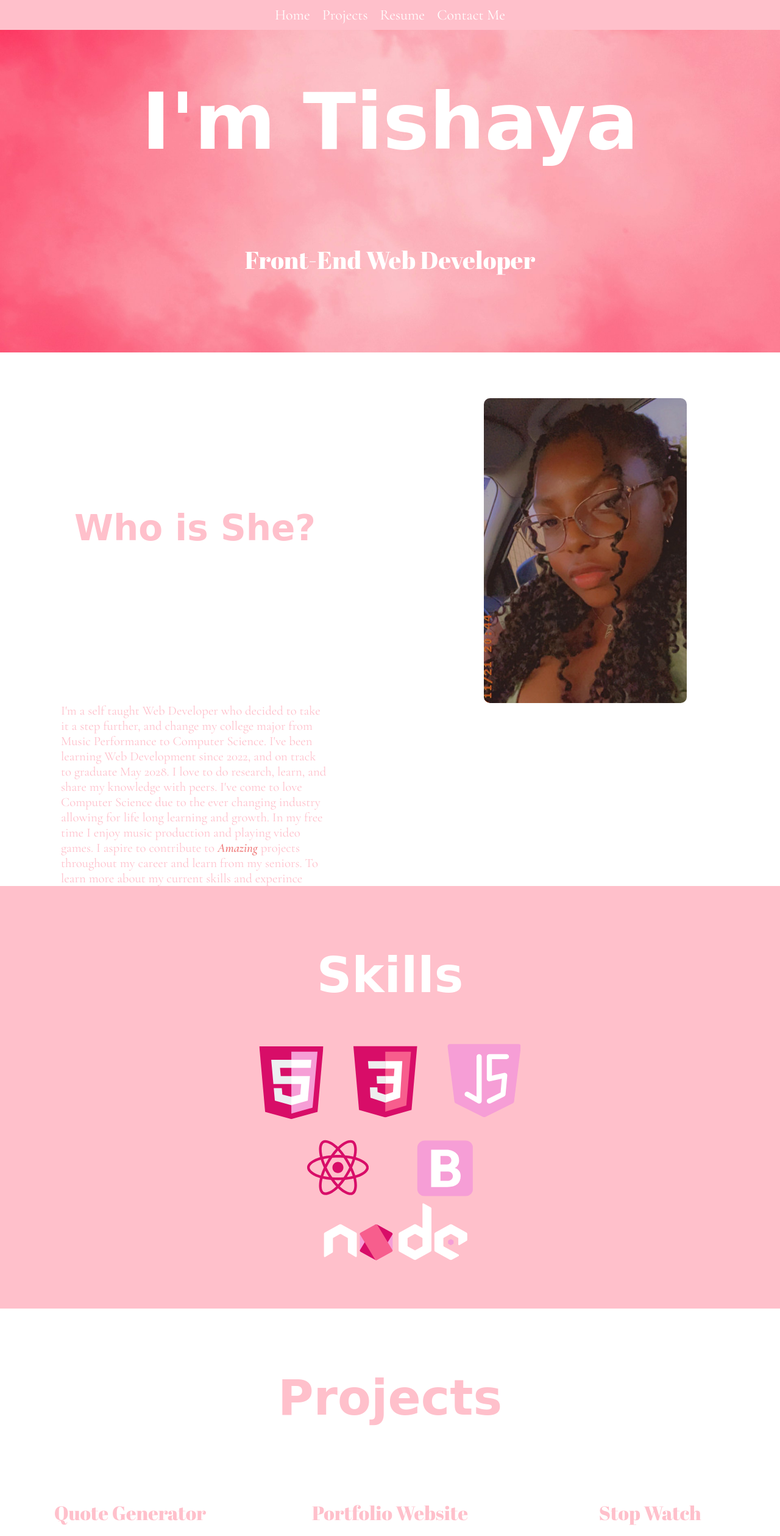
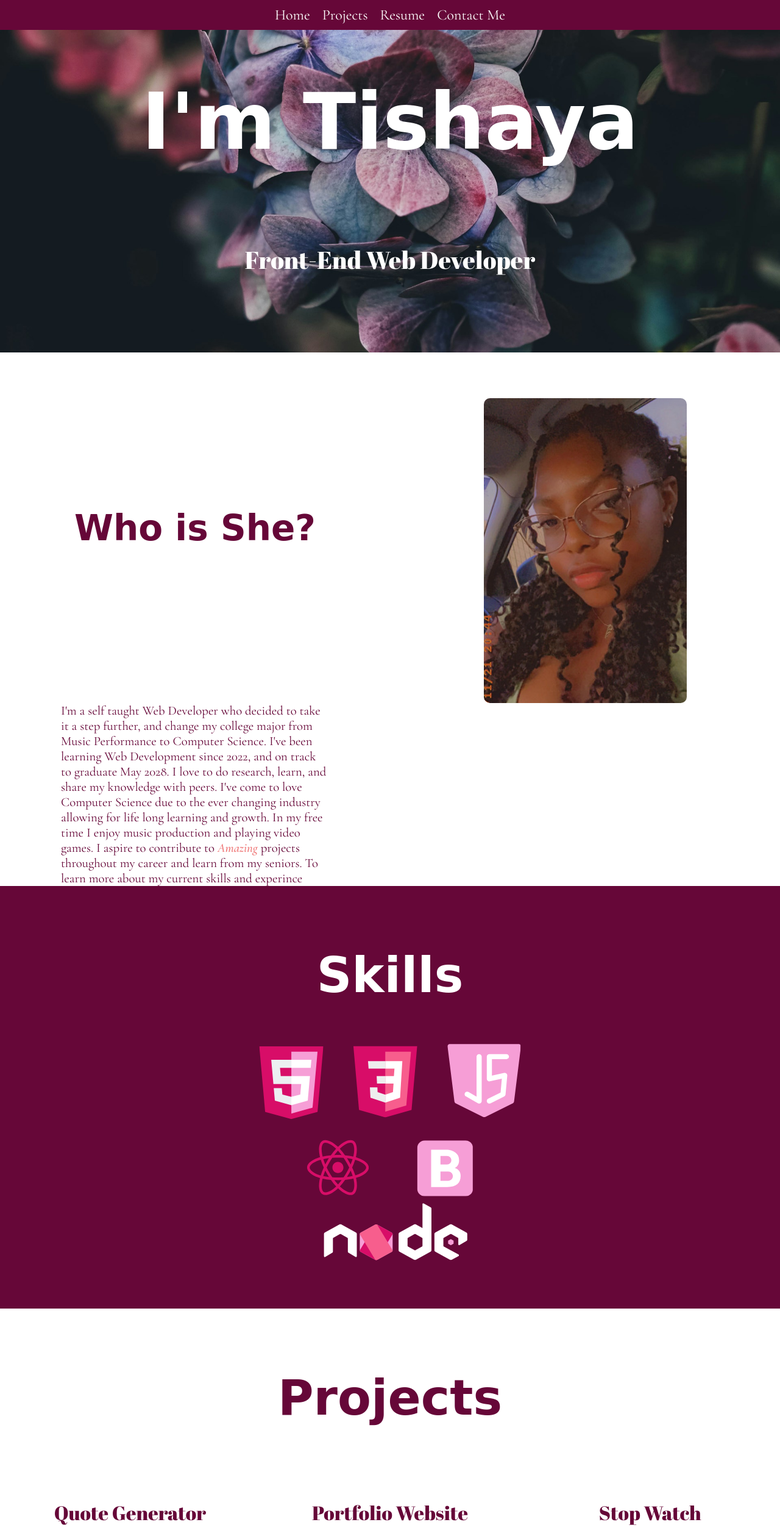
Before and after one commit to Kiyo-io/Tishaya, a plain HTML site: page index.html in a window 1280 px wide. Shown: the top 2519 px of the page at 61% size. Drawn offline with nearby package versions, Linux system fonts and the light colour scheme; a web font is replaced by a local one.

Commit message:
changing color contrast and hero image

```diff
--- a/index.css
+++ b/index.css
@@ -33,7 +33,7 @@
   font-weight: 600;
   font-style: italic;
   text-decoration: none;
-  color: deeppink;
+  color: #660738;
 }
 /* P ITALIC */
 .italic-style {
@@ -49,7 +49,7 @@
   font-style: normal;
 }
 .nav {
-  background-color: pink;
+  background-color: #660738;
 }
 
 .navbar-list {
@@ -67,8 +67,8 @@
 }
 
 li a:hover {
-  background-color: pink;
-  color: deeppink;
+  background-color: #660738;
+  color: #660738;
   font-size: 1.5rem;
   font-family: "Lora", serif;
   text-decoration: none;
@@ -103,7 +103,7 @@ section {
 
 /* HERO SECTION */
 .hero-image {
-  background-image: url(./img/hero-img.jpg);
+  background-image: url(./img/hero-img-2.jpg);
   height: 50%;
   background-position: center;
   background-repeat: no-repeat;
@@ -173,14 +173,14 @@ section {
 
   font-size: 5rem;
   font-weight: bold;
-  color: pink;
+  color: #660738;
 }
 
 .about p {
   display: inline;
   flex-direction: row;
   justify-content: center;
-  color: pink;
+  color: #660738;
   padding-inline: 100px;
   padding-bottom: 100px;
   font-size: 1.3rem;
@@ -253,7 +253,7 @@ section {
   display: flex;
   flex-direction: column;
   align-items: center;
-  background-color: pink;
+  background-color: #660738;
 }
 
 .skills h1 {
@@ -297,7 +297,7 @@ section {
 
   font-size: 5rem;
   font-weight: bold;
-  color: pink;
+  color: #660738;
 }
 
 .projects {
@@ -309,7 +309,7 @@ section {
 }
 
 .projects p {
-  color: pink;
+  color: #660738;
   font-size: 1.5rem;
   font-family: "Cormorant Garamond", serif;
   font-weight: 400;
@@ -326,20 +326,19 @@ section {
   display: flex;
   flex-direction: column;
   align-items: center;
-
   padding-bottom: 50px;
 }
 .project-display h3 {
   padding-top: 20px;
   padding-bottom: 20px;
   font-size: 2rem;
-  color: pink;
+  color: #660738;
 }
 
 .project-display a {
   padding-top: 20px;
   text-decoration: none;
-  color: hotpink;
+  color: #660738;
   font-size: 1.5rem;
 }
 
@@ -462,7 +461,7 @@ footer {
   justify-content: center;
   padding: 20px;
   background-color: white;
-  color: pink;
+  color: #660738;
   font-size: 1rem;
   font-weight: normal;
 }
```
Also changed, not shown: img/hero-img-1.jpg (added), img/hero-img-2.jpg (added).
